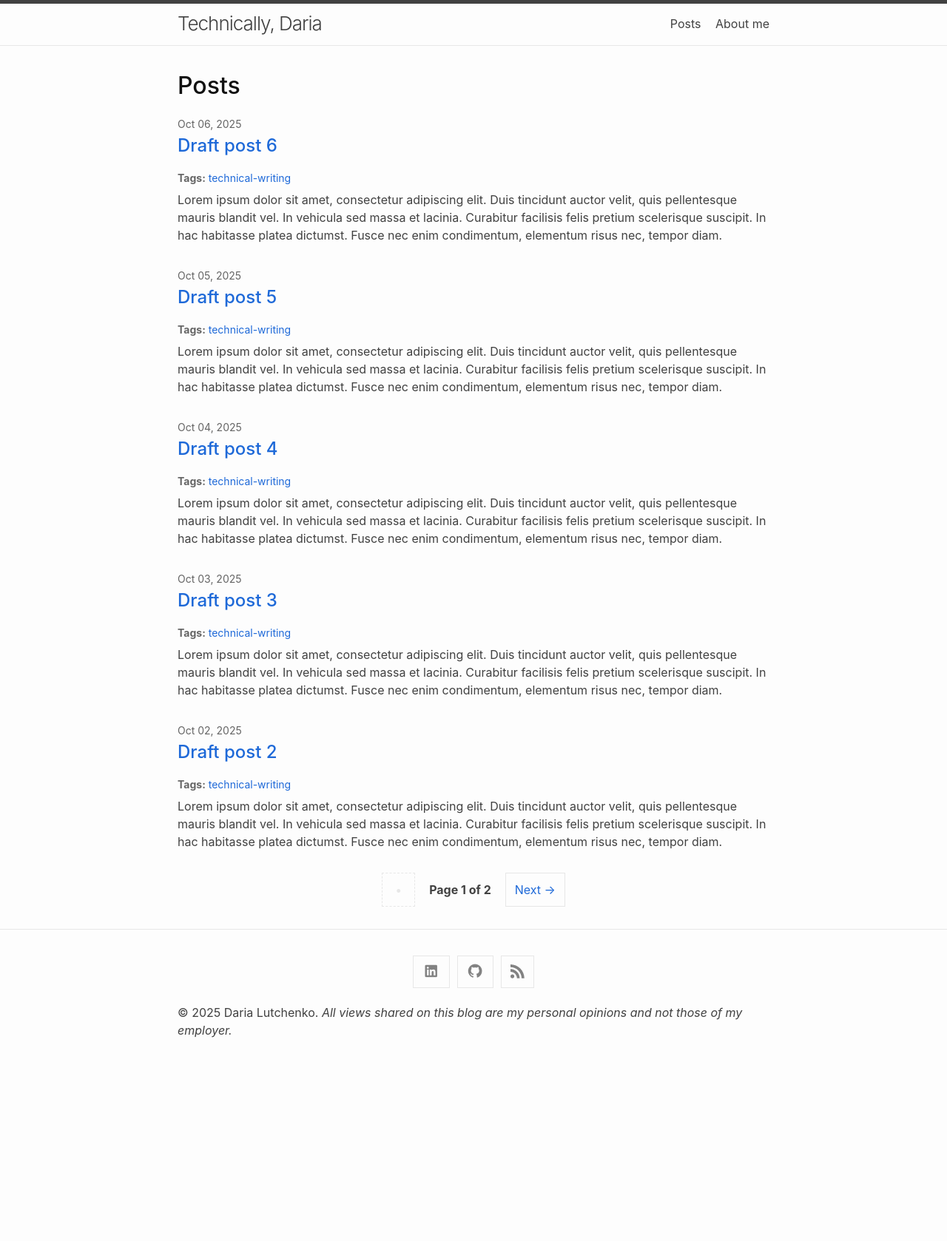
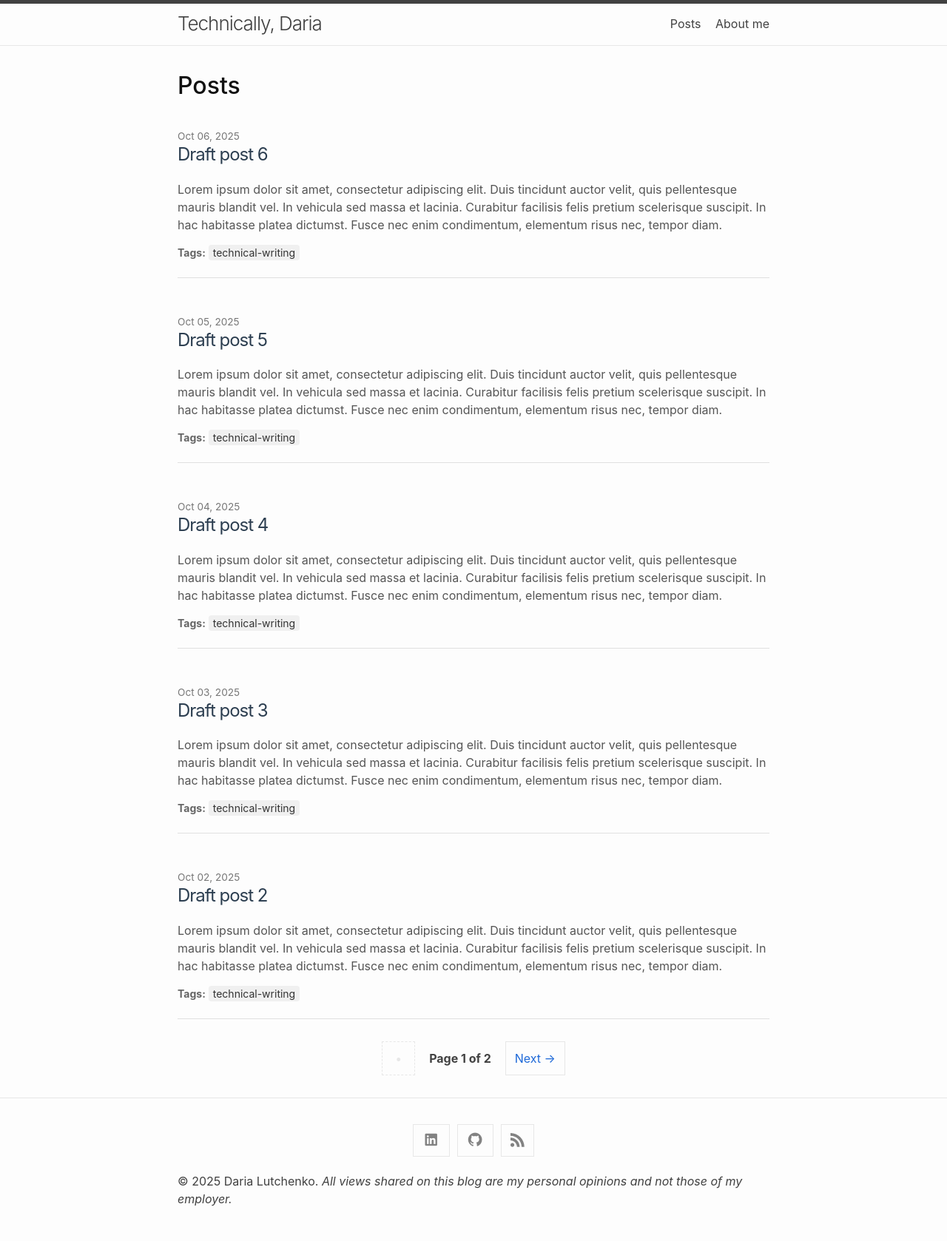
Before and after one commit to dustgalactic/dustgalactic.github.io, a Jekyll site: the page built from index.html, in a window 1280 px wide. Shown: the whole page at 74% size. Built offline with Jekyll 4.4.1, drawn with Linux system fonts in a browser that asks for light colours; nearby versions of some CDN libraries; the list of posts is cut into pages by our own code; before the commit the page ends 1450 px from its top, so only the background shows below that.

Commit message:
Add custom styles

```diff
--- a/_layouts/home.html
+++ b/_layouts/home.html
@@ -17,34 +17,29 @@ layout: base
   {% endif %}
 
   {%- if posts.size > 0 -%}
-
-    {%- if page.list_title -%}
-      <h2 class="post-list-heading">{{ page.list_title }}</h2>
-    {%- endif -%}
-
     <ul class="post-list">
       {%- assign date_format = site.minima.date_format | default: "%b %-d, %Y" -%}
       {%- for post in posts -%}
-        <li>
+        <li class="post-item">
           <span class="post-meta">{{ post.date | date: date_format }}</span>
-          <h3>
-            <a class="post-link" href="{{ post.url | relative_url }}">
-              {{ post.title | escape }}
-            </a>
+          <h3 class="post-title">
+            <a class="post-link" href="{{ post.url | relative_url }}">{{ post.title | escape }}</a>
           </h3>
+
+          {%- if site.minima.show_excerpts -%}
+            <div class="post-excerpt">
+              {{ post.excerpt }}
+            </div>
+          {%- endif -%}
 
           {% if post.tags and post.tags.size > 0 %}
             <div class="post-tags">
               <strong>Tags:</strong>
               {% for tag in post.tags %}
-                <a href="{{ '/tags/' | append: tag | relative_url }}">{{ tag }}</a>{% unless forloop.last %}, {% endunless %}
+                <a class="tag-link" href="{{ '/tags/' | append: tag | relative_url }}">{{ tag }}</a>{% unless forloop.last %}, {% endunless %}
               {% endfor %}
             </div>
           {% endif %}
-
-          {%- if site.minima.show_excerpts -%}
-            {{ post.excerpt }}
-          {%- endif -%}
         </li>
       {%- endfor -%}
     </ul>
@@ -52,12 +47,9 @@ layout: base
     {% if paginator.total_pages > 1 %}
       <div class="pager">
         <ul class="pagination">
-
           {% if paginator.previous_page %}
             <li>
-              <a href="{{ paginator.previous_page_path | relative_url }}" class="previous-page" title="Go to page {{ paginator.previous_page }}">
-                ← Prev
-              </a>
+              <a href="{{ paginator.previous_page_path | relative_url }}" class="previous-page" title="Go to page {{ paginator.previous_page }}">← Prev</a>
             </li>
           {% else %}
             <li><div class="pager-edge">•</div></li>
@@ -67,18 +59,17 @@ layout: base
 
           {% if paginator.next_page %}
             <li>
-              <a href="{{ paginator.next_page_path | relative_url }}" class="next-page" title="Go to Page {{ paginator.next_page }}">
-                Next →
-              </a>
+              <a href="{{ paginator.next_page_path | relative_url }}" class="next-page" title="Go to page {{ paginator.next_page }}">Next →</a>
             </li>
           {% else %}
             <li><div class="pager-edge">•</div></li>
           {% endif %}
-
         </ul>
       </div>
     {% endif %}
 
+  {%- else -%}
+    <p>No posts found.</p>
   {%- endif -%}
 
 </div>
--- a/_sass/minima/custom-styles.scss
+++ b/_sass/minima/custom-styles.scss
@@ -1,13 +1,47 @@
-.post-list li {
-  h3.post-link {
-    margin-bottom: 0.5em !important;
-  }
+.post-list {
+  list-style: none;
+  margin: 0;
+  padding: 0;
+}
 
-  .post-tags {
-    margin: 0.5em 0 !important;
-  }
+.post-item {
+  border-bottom: 1px solid #e0e0e0;
+  padding: 1rem 0;
+}
 
-  .post-excerpt {
-    margin-top: 0 !important;
-  }
+.post-meta {
+  font-size: 0.85rem;
+  color: #777;
 }
+
+.post-title a {
+  text-decoration: none;
+  color: #2c3e50;
+}
+
+.post-title a:hover {
+  text-decoration: underline;
+}
+
+.post-excerpt {
+  margin: 0.5rem 0;
+  color: #555;
+}
+
+.post-tags {
+  font-size: 0.85rem;
+  color: #555;
+}
+
+.post-tags .tag-link {
+  text-decoration: none;
+  background: #f0f0f0;
+  padding: 2px 6px;
+  margin-right: 4px;
+  border-radius: 4px;
+  color: #333;
+}
+
+.post-tags .tag-link:hover {
+  background: #ddd;
+}
```
Also changed, not shown: tags/technical-writing.md (+39 -2 lines).
